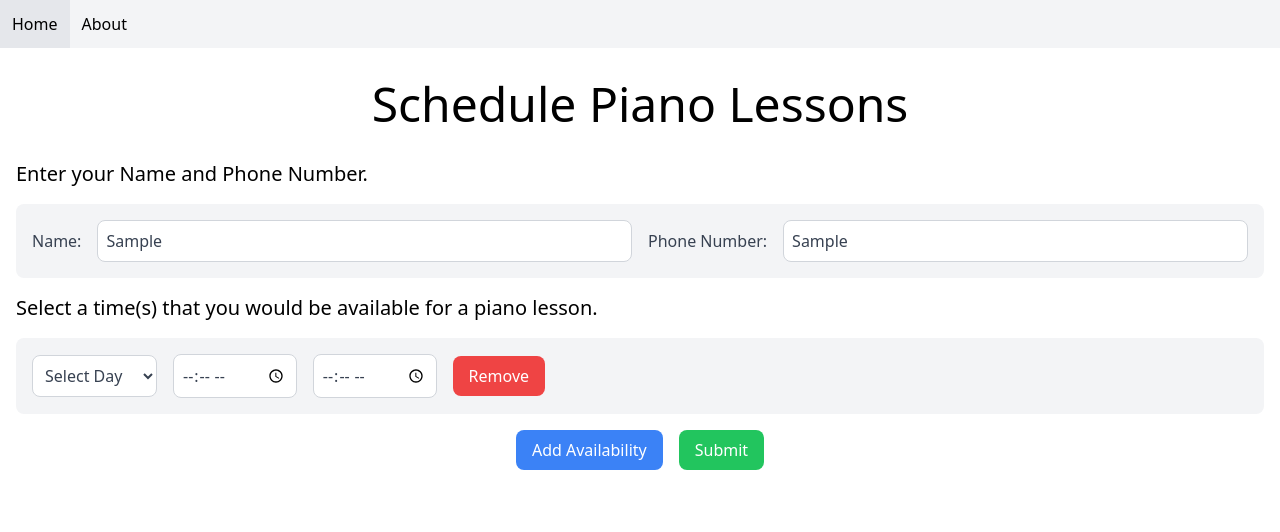
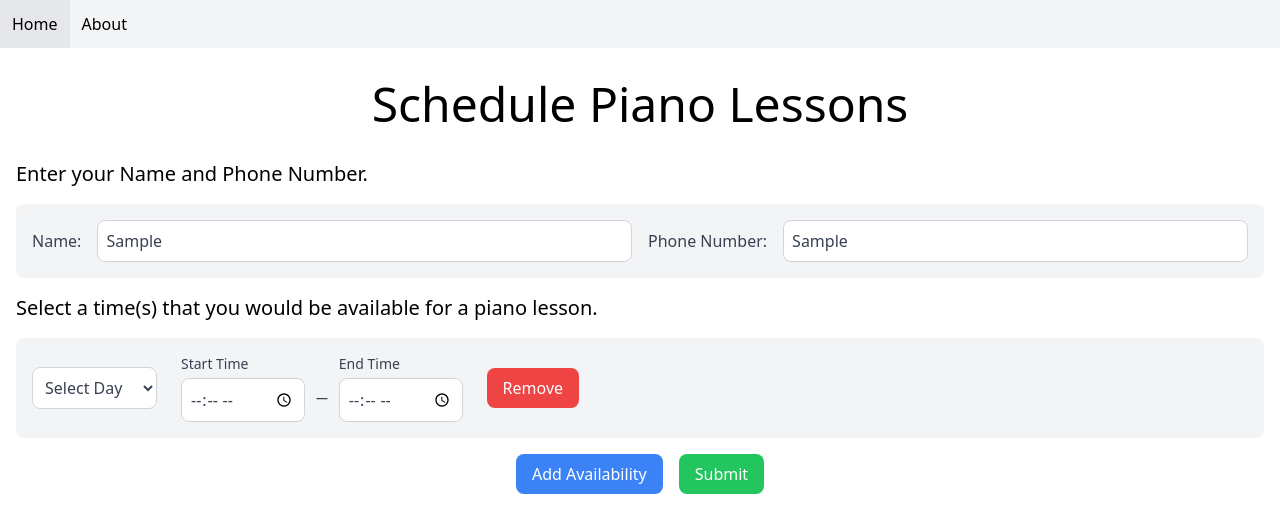
Before and after one commit to johnstewart00/KathrynMusic, a Next.js app: page /scheduleApp in a window 1280 px wide. Both pictures are taken after typing "Sample", "Sample" into the empty fields and a click on the button "Add Availability". Shown: the top 532 px of the page. Built offline with nearby package versions, Linux system fonts and the light colour scheme.

Commit message:
add hyphen and labels to scheduler

```diff
--- a/package.json
+++ b/package.json
@@ -20,6 +20,7 @@
     "next": "13.4.19",
     "react": "18.2.0",
     "react-dom": "18.2.0",
+    "react-icons": "^5.3.0",
     "react-slick": "^0.30.2",
     "sharp": "^0.33.2",
     "typescript": "5.2.2"
--- a/src/app/scheduleApp/page.tsx
+++ b/src/app/scheduleApp/page.tsx
@@ -2,6 +2,7 @@
 
 import { useState } from "react";
 import Header from "../components/Header";
+import { GoDash } from "react-icons/go";
 
 interface Availability {
   day: string;
@@ -102,7 +103,16 @@ export default function ScheduleApp() {
                 </option>
               ))}
             </select>
+            <div className="flex flex-row items-center">
+              <div className="flex flex-col mx-2">
+                <label
+                  htmlFor={`startTime-${index}`}
+                  className="text-gray-700 text-sm mb-1"
+                >
+                  Start Time
+                </label>
                 <input
+                  id={`startTime-${index}`}
                   type="time"
                   className="p-2 rounded-lg border border-gray-300 bg-white text-gray-700 focus:outline-none focus:ring-2 focus:ring-blue-500"
                   value={availability.startTime}
@@ -110,7 +120,19 @@ export default function ScheduleApp() {
                     updateAvailability(index, "startTime", e.target.value)
                   }
                 />
+              </div>
+
+              <GoDash className="mt-5 text-gray-700 text-lg" />
+
+              <div className="flex flex-col mx-2">
+                <label
+                  htmlFor={`endTime-${index}`}
+                  className="text-gray-700 text-sm mb-1"
+                >
+                  End Time
+                </label>
                 <input
+                  id={`endTime-${index}`}
                   type="time"
                   className="p-2 rounded-lg border border-gray-300 bg-white text-gray-700 focus:outline-none focus:ring-2 focus:ring-blue-500"
                   value={availability.endTime}
@@ -118,6 +140,9 @@ export default function ScheduleApp() {
                     updateAvailability(index, "endTime", e.target.value)
                   }
                 />
+              </div>
+            </div>
+
             <button
               className="bg-red-500 text-white px-4 py-2 rounded-lg hover:bg-red-600"
               onClick={() => removeAvailability(index)}
```
Also changed, not shown: 1 other file (tests, documents, lock files or other folders). Lines whose indentation alone changed are shown as unchanged.
